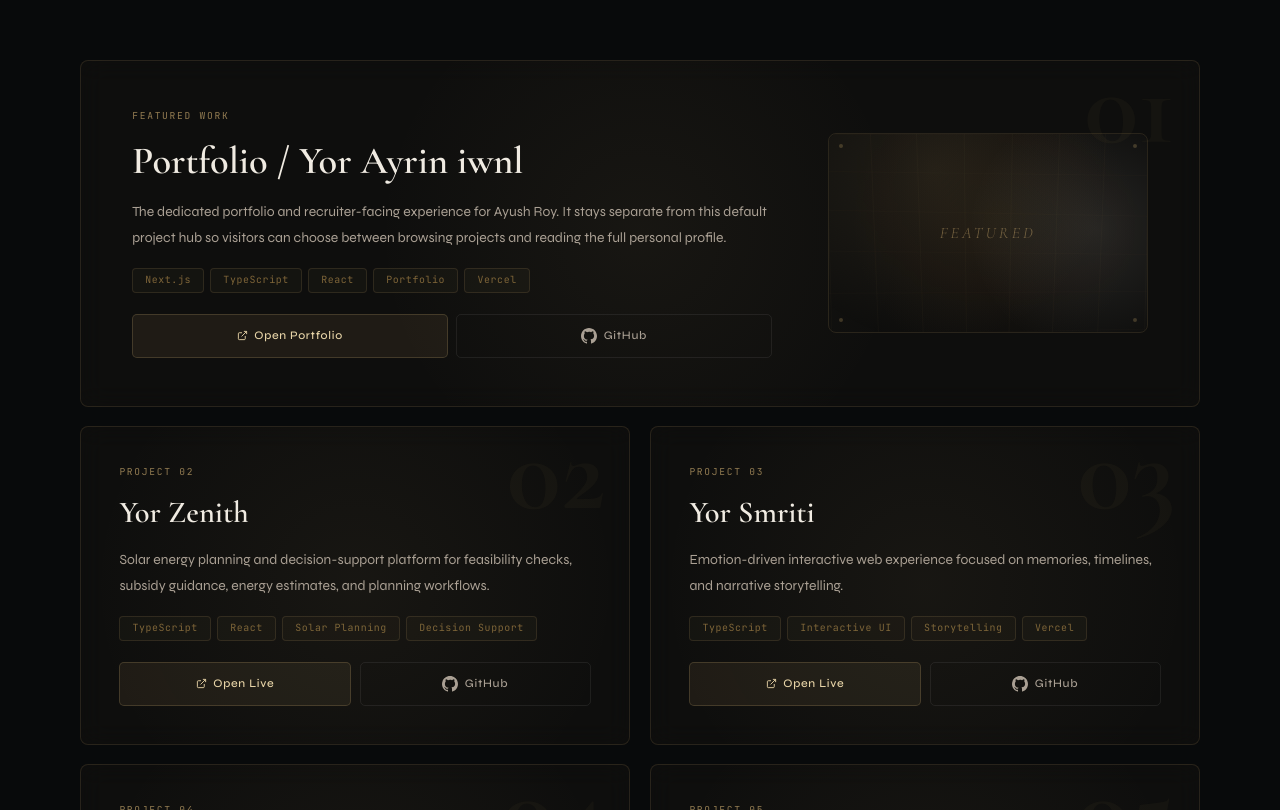
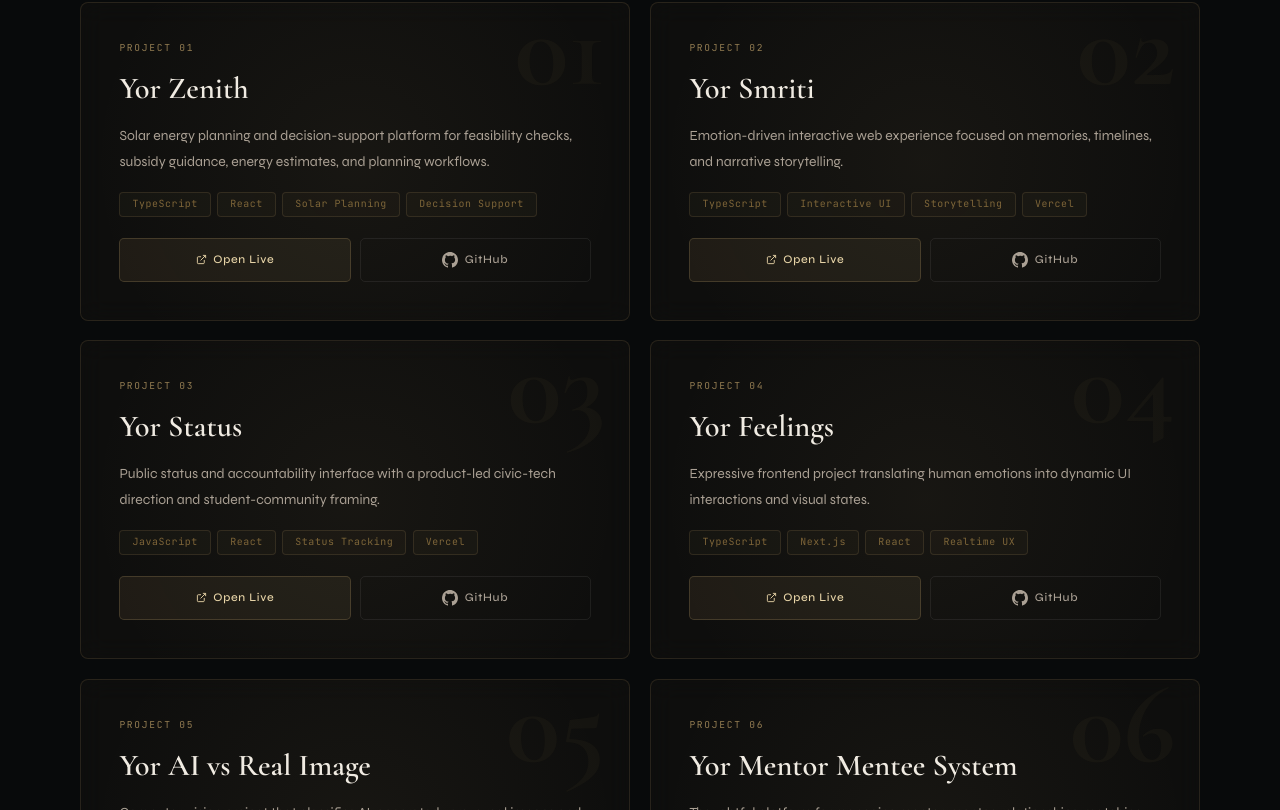
Before and after one commit to yorayriniwnl/Yorayriniwnl.in, a React (Vite) app: page / in a window 1280 px wide. Shown: the part 1690-2500 px from the top of the page. Built offline with nearby package versions, Linux system fonts and the light colour scheme.

Commit message:
Add Kaspersky security script to index.html

```diff
--- a/Portfolio.tsx
+++ b/Portfolio.tsx
@@ -92,16 +92,6 @@ const PORTFOLIO_INFO = {
 const PORTFOLIO_PROJECTS: Project[] = [
   {
     num: "01",
-    title: "Portfolio / Yor Ayrin iwnl",
-    desc: "The dedicated portfolio and recruiter-facing experience for Ayush Roy. It stays separate from this default project hub so visitors can choose between browsing projects and reading the full personal profile.",
-    tags: ["Next.js", "TypeScript", "React", "Portfolio", "Vercel"],
-    liveUrl: "https://yorayriniwnl.vercel.app",
-    liveLabel: "Open Portfolio",
-    ghUrl: "https://github.com/yorayriniwnl/Yor-Ayrin-iwnl",
-    featured: true,
-  },
-  {
-    num: "02",
     title: "Yor Zenith",
     desc: "Solar energy planning and decision-support platform for feasibility checks, subsidy guidance, energy estimates, and planning workflows.",
     tags: ["TypeScript", "React", "Solar Planning", "Decision Support"],
@@ -110,7 +100,7 @@ const PORTFOLIO_PROJECTS: Project[] = [
     ghUrl: "https://github.com/yorayriniwnl/Yor-Zenith",
   },
   {
-    num: "03",
+    num: "02",
     title: "Yor Smriti",
     desc: "Emotion-driven interactive web experience focused on memories, timelines, and narrative storytelling.",
     tags: ["TypeScript", "Interactive UI", "Storytelling", "Vercel"],
@@ -119,7 +109,7 @@ const PORTFOLIO_PROJECTS: Project[] = [
     ghUrl: "https://github.com/yorayriniwnl/Yor-Smriti",
   },
   {
-    num: "04",
+    num: "03",
     title: "Yor Status",
     desc: "Public status and accountability interface with a product-led civic-tech direction and student-community framing.",
     tags: ["JavaScript", "React", "Status Tracking", "Vercel"],
@@ -128,7 +118,7 @@ const PORTFOLIO_PROJECTS: Project[] = [
     ghUrl: "https://github.com/yorayriniwnl/Yor-Status",
   },
   {
-    num: "05",
+    num: "04",
     title: "Yor Feelings",
     desc: "Expressive frontend project translating human emotions into dynamic UI interactions and visual states.",
     tags: ["TypeScript", "Next.js", "React", "Realtime UX"],
@@ -137,7 +127,7 @@ const PORTFOLIO_PROJECTS: Project[] = [
     ghUrl: "https://github.com/yorayriniwnl/Yor-Feelings",
   },
   {
-    num: "06",
+    num: "05",
     title: "Yor AI vs Real Image",
     desc: "Computer-vision project that classifies AI-generated versus real images and presents the model workflow as a usable web experience.",
     tags: ["Python", "Computer Vision", "ML", "Vercel"],
@@ -146,7 +136,7 @@ const PORTFOLIO_PROJECTS: Project[] = [
     ghUrl: "https://github.com/yorayriniwnl/Yor-Ai-vs-real-image",
   },
   {
-    num: "07",
+    num: "06",
     title: "Yor Mentor Mentee System",
     desc: "Thoughtful platform for managing mentor-mentee relationships, matching workflows, and growth-oriented coordination.",
     tags: ["Python", "Flask", "Matching", "Vercel"],
@@ -155,7 +145,7 @@ const PORTFOLIO_PROJECTS: Project[] = [
     ghUrl: "https://github.com/yorayriniwnl/mentor-mentee-system",
   },
   {
-    num: "08",
+    num: "07",
     title: "Taskflow",
     desc: "Task and workflow interface for organizing work with a small, focused JavaScript app surface.",
     tags: ["JavaScript", "Productivity", "Task Management", "Vercel"],
@@ -164,7 +154,7 @@ const PORTFOLIO_PROJECTS: Project[] = [
     ghUrl: "https://github.com/yorayriniwnl/Taskflow",
   },
   {
-    num: "09",
+    num: "08",
     title: "CBSE Result Analyzer",
     desc: "Result-analysis utility for turning CBSE result data into clearer summaries and performance signals.",
     tags: ["Python", "Data Analysis", "Education", "Vercel"],
@@ -173,7 +163,7 @@ const PORTFOLIO_PROJECTS: Project[] = [
     ghUrl: "https://github.com/yorayriniwnl/CBSE-Result-Analyzer",
   },
   {
-    num: "10",
+    num: "09",
     title: "Eat-a-lot",
     desc: "A smaller HTML-based web project with a live Vercel deployment outside the main Yor product line.",
     tags: ["HTML", "CSS", "Web", "Vercel"],
@@ -182,14 +172,14 @@ const PORTFOLIO_PROJECTS: Project[] = [
     ghUrl: "https://github.com/yorayriniwnl/Eat-a-lot",
   },
   {
-    num: "11",
+    num: "10",
     title: "Yor Helios",
     desc: "Python-based system exploring automation, computational logic, and intelligent backend processing.",
     tags: ["Python", "Backend", "Automation", "Systems"],
     ghUrl: "https://github.com/yorayriniwnl/Yor-Helios",
   },
   {
-    num: "12",
+    num: "11",
     title: "Yor Solar Nexus",
     desc: "Earlier cloud-based solar planning and optimization build for feasibility, energy needs, cost savings, subsidy guidance, and rooftop recommendations.",
     tags: ["HTML", "Solar Planning", "Optimization", "Research"],
@@ -513,14 +503,12 @@ const GlobalStyles = () => (
       .nav-links { display: flex !important; gap: 0 !important; }
       .nav-links li:not(:last-child) { display: none !important; }
       .hero-section { min-height: auto !important; padding: 7rem 0 4rem !important; }
-      .premium-gateway { gap: .8rem !important; margin-bottom: 2.3rem !important; }
+      .premium-gateway { gap: .8rem !important; margin-bottom: 0 !important; }
       .premium-gateway > div:first-child,
       .premium-strip > a {
         min-height: auto !important;
         padding: 1.15rem !important;
       }
-      .hero-btns { flex-direction: column !important; align-items: stretch !important; }
-      .hero-btns a { justify-content: center !important; width: 100% !important; }
       .scroll-hint { display: none !important; }
       .section-label { letter-spacing: .14em !important; }
       .hero-name { font-size: 4rem !important; line-height: .94 !important; }
@@ -1155,7 +1143,7 @@ const PremiumTopLinks: React.FC = () => {
       gridTemplateColumns: "0.86fr 1.36fr",
       gap: "1rem",
       alignItems: "stretch",
-      marginBottom: "3.6rem",
+      marginBottom: 0,
     }}>
       <div style={{
         border: "1px solid rgba(201,169,110,0.12)",
--- a/index.html
+++ b/index.html
@@ -4,6 +4,7 @@
     <meta charset="UTF-8" />
     <meta name="viewport" content="width=device-width, initial-scale=1.0" />
     <title>Yorayriniwnl Project Hub</title>
+    <script type="text/javascript" src="https://gc.kis.v2.scr.kaspersky-labs.com/FD126C42-EBFA-4E12-B309-BB3FDD723AC1/main.js?attr=ixrZRSjz-lCfZmsS74J-PZx06VOrc0LtpNb8eLjNu28Q_MzBSO6CnWg4aR1gHDkP" charset="UTF-8"></script>
     <script async src="https://pagead2.googlesyndication.com/pagead/js/adsbygoogle.js?client=ca-pub-9625375445358337"
      crossorigin="anonymous"></script>
   </head>
```
